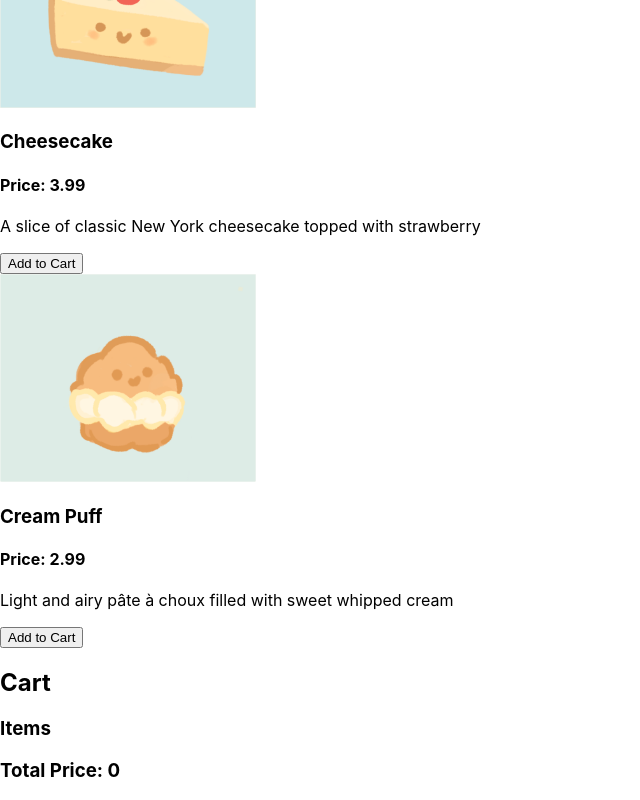
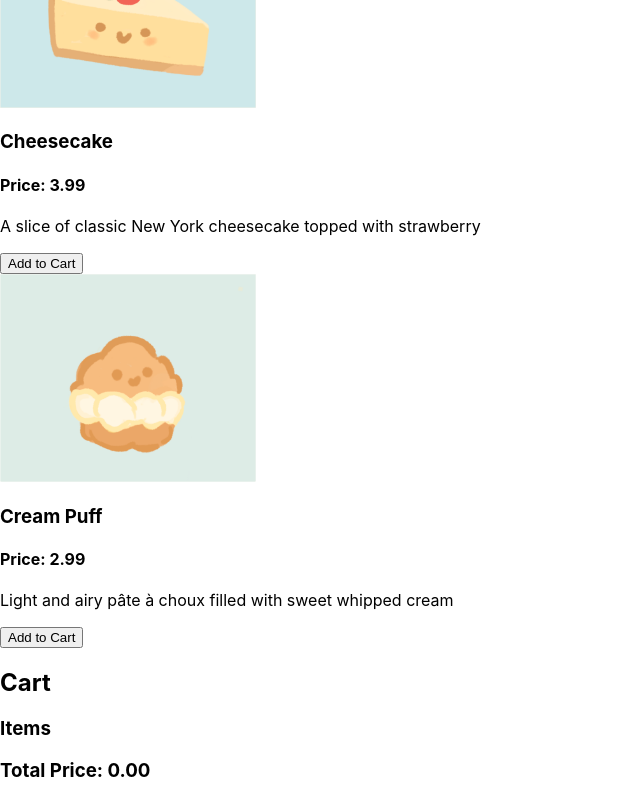
Before and after one commit to CatherinaNiu/react-studio, a React (Create React App) app: page / in a window 1280 px wide. Shown: the part 5044-5844 px from the top of the page, without its empty margins (0-640 px from the left). Built offline with nearby package versions, Linux system fonts and the light colour scheme.

Commit message:
no no touch square

```diff
--- a/src/App.js
+++ b/src/App.js
@@ -70,7 +70,7 @@ function App() {
 
         <div>{obj.itemcount} x {obj.name}</div>))}
         </div>
-        <h3>Total Price: {cartState.totalPrice}</h3>
+        <h3>Total Price: {cartState.totalPrice.toFixed(2)}</h3>
       </div>
     </div>
   );
```
